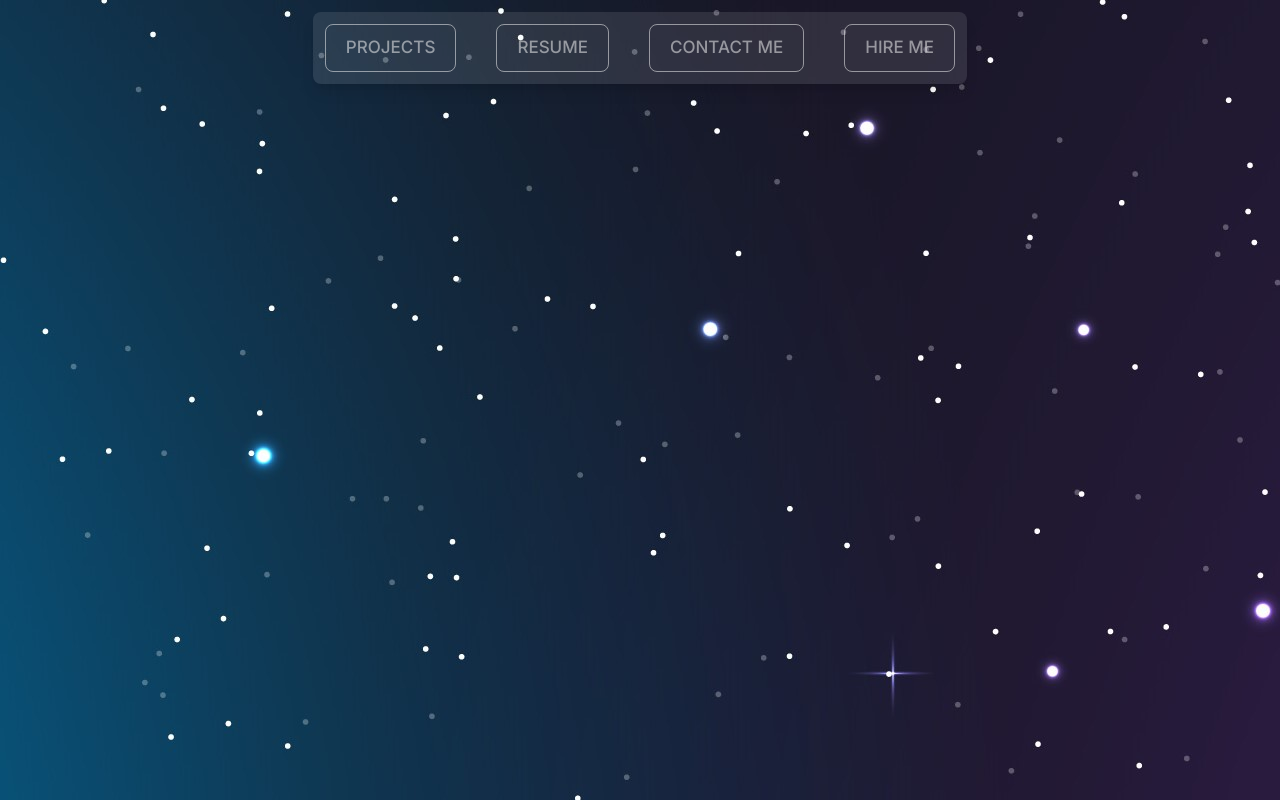
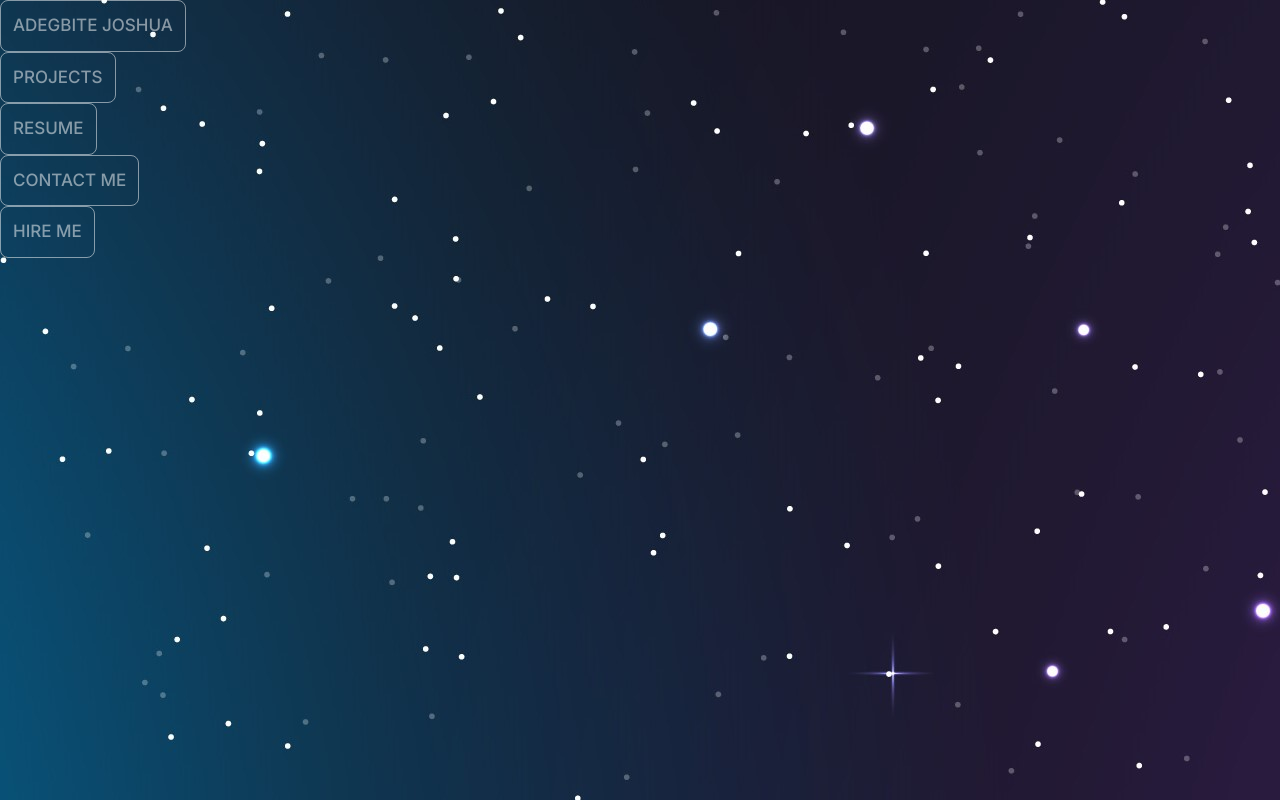
Before and after one commit to Adegbite-Joshua/PERSONAL-PORTFOLIO, a Next.js app: page / in a window 1280 px wide. Built offline with nearby package versions, Linux system fonts and the light colour scheme.

Commit message:
Worked on the navbar

```diff
--- a/app/Components/NavBar.tsx
+++ b/Components/NavBar.tsx
@@ -2,9 +2,7 @@
 
 import React from 'react'
 import NavButton from './NavButton'
-// import { useRouter } from 'next/router';
-// import Link from 'next/link';
-// import { useRouter } from '@/node_modules/next/router';
+import Link from 'next/link';
 
 
 const NavBar = () => {
@@ -18,7 +16,7 @@ const NavBar = () => {
     <>
         <div className='flex justify-center h-24'>
             <ul className='flex my-auto text-white gap-x-10 bg-white bg-opacity-10 p-3 rounded-lg shadow-lg'>
-                {/* <li><Link to='/'><NavButton name='ADEGBITE JOSHUA' /></Link></li> */}
+                <li><Link href='/'><NavButton name='ADEGBITE JOSHUA' /></Link></li>
                 <li><NavButton name='PROJECTS' /></li>
                 <li><NavButton name='RESUME' /></li>
                 <li><NavButton name='CONTACT ME' /></li>
--- a/app/globals.css
+++ b/app/globals.css
@@ -31,8 +31,12 @@ body {
   background-image: url(/background.jpg);
 }
 
-button {
-  padding: 10px 20px;
+/*
+ NAV BAR STYLING
+ */
+
+
+ #NavButton {
   text-transform: uppercase;
   border-radius: 8px;
   font-size: 17px;
@@ -44,6 +48,7 @@ button {
   border: 1px solid #ffffff80;
   transition: 0.5s ease;
   user-select: none;
+  @apply p-3;
 }
 
 #NavButton:hover,:focus {
--- a/app/page.tsx
+++ b/app/page.tsx
@@ -1,6 +1,6 @@
 import Image from 'next/image'
 
-import NavBar from "./Components/NavBar"
+import NavBar from "../Components/NavBar"
 
 export default function Home() {
   return (
--- a/package.json
+++ b/package.json
@@ -15,6 +15,7 @@
     "autoprefixer": "10.4.15",
     "next": "13.4.19",
     "postcss": "8.4.28",
+    "prop-types": "^15.8.1",
     "react": "18.2.0",
     "react-dom": "18.2.0",
     "react-router-dom": "^6.15.0",
```
Also changed, not shown: Components/NavButton.tsx (renamed from app/Components/NavButton.tsx, +7 -0 lines), 1 other file (tests, documents, lock files or other folders).
